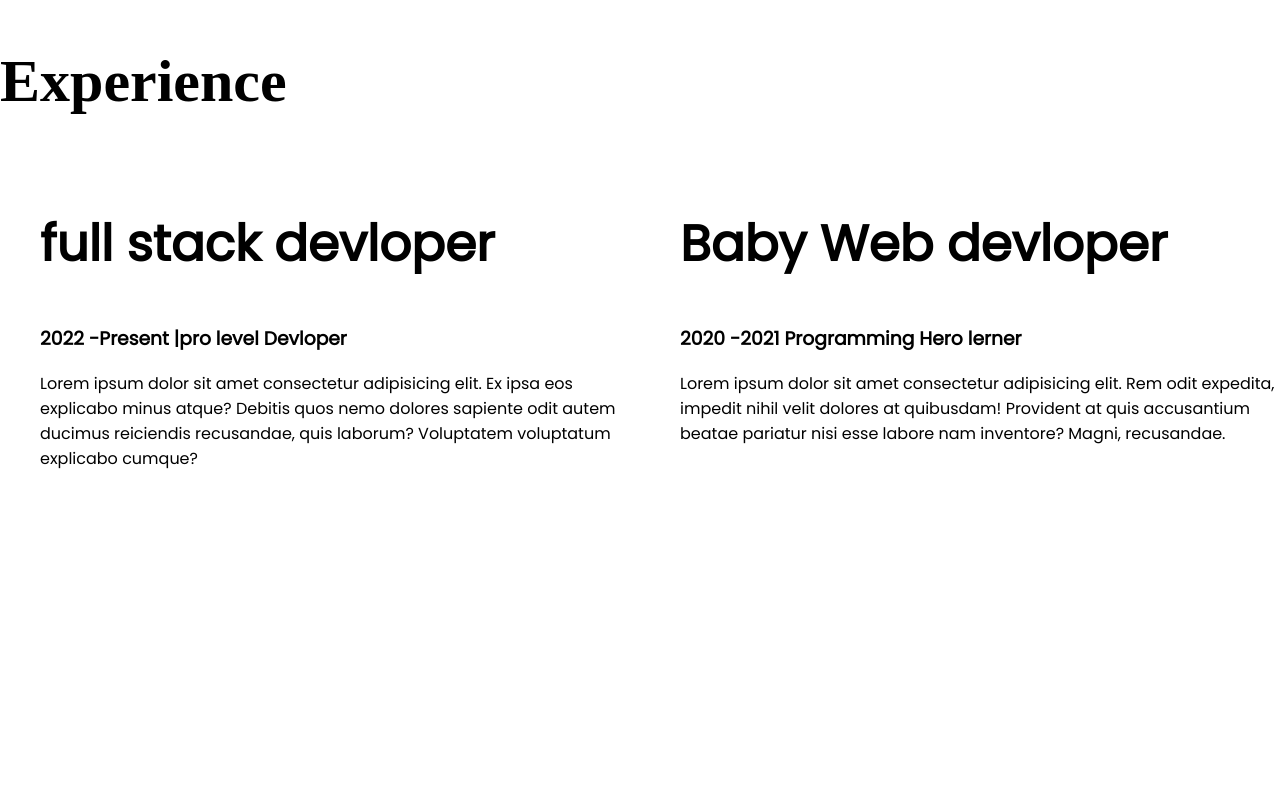
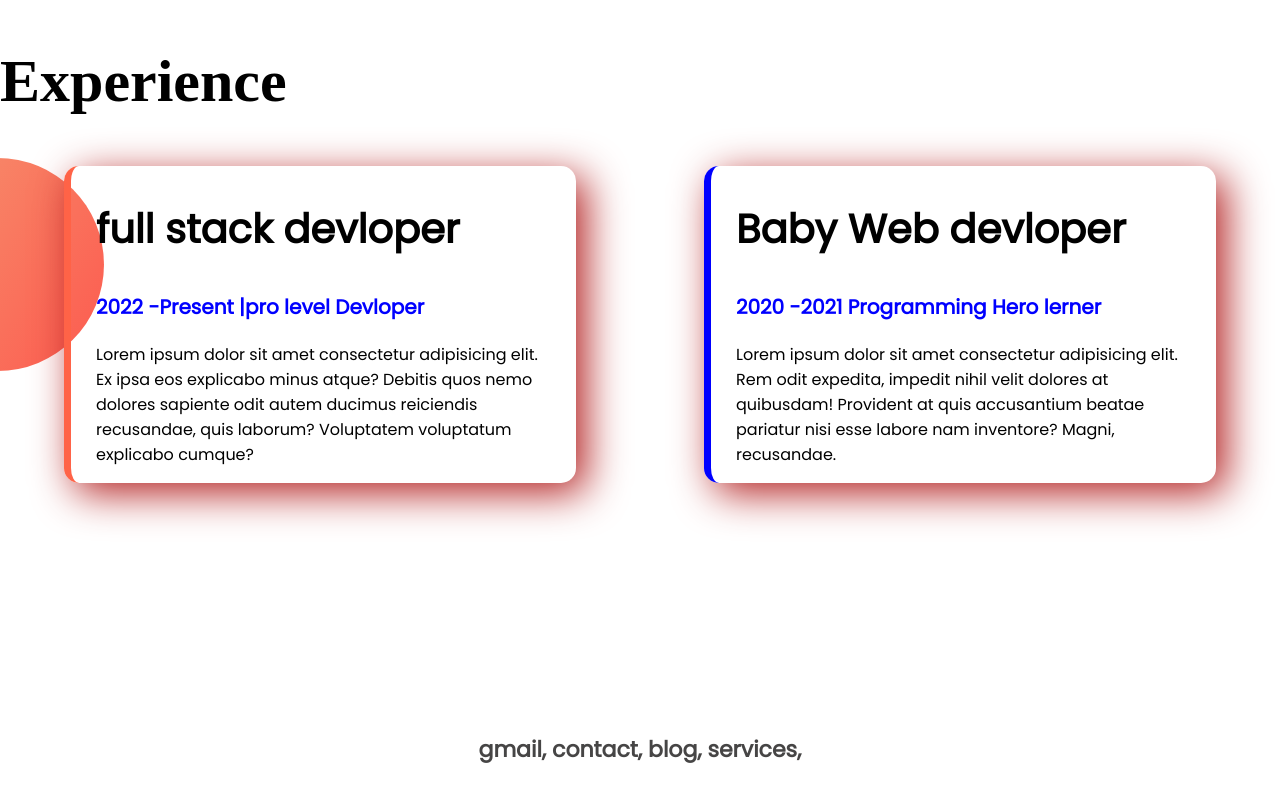
Before and after one commit to naimul13165/final_project1, a plain HTML site: page index.html in a window 1280 px wide. Shown: the part 1098-1899 px from the top of the page. Before the commit the page ends 1585 px from the top, so only its background shows below. Drawn offline with Linux system fonts and the light colour scheme; a web font is replaced by a local one.

Commit message:
final push

```diff
--- a/index.html
+++ b/index.html
@@ -42,20 +42,21 @@
     <section class="experience-Area">
         <h1 class="font">Experience</h1>
         <div class="Flexible-container">
-            <div class="helf">
-                <h1>full stack devloper</h1>
-                <h3>2022 -Present |pro level Devloper</h3>
+            <div id="full-stack-devloper" class="experience-item">
+                <h1 class="header-line">full stack devloper</h1>
+                <h3 class="title-line">2022 -Present |pro level Devloper</h3>
                 <p>Lorem ipsum dolor sit amet consectetur adipisicing elit. Ex ipsa eos explicabo minus atque? Debitis quos nemo dolores sapiente odit autem ducimus reiciendis recusandae, quis laborum? Voluptatem voluptatum explicabo cumque?</p>
             </div>
-            <div class="helf">
-                <h1>Baby Web devloper</h1>
-                <h3>2020 -2021 Programming Hero lerner</h3>
+            <div id="Baby-Web-devloper" class="experience-item">
+                <h1 class="header-line">Baby Web devloper</h1>
+                <h3 class="title-line">2020 -2021 Programming Hero lerner</h3>
                 <p>Lorem ipsum dolor sit amet consectetur adipisicing elit. Rem odit expedita, impedit nihil velit dolores at quibusdam! Provident at quis accusantium beatae pariatur nisi esse labore nam inventore? Magni, recusandae.</p>
             </div>
         </div>
     </section>
-
-
 </body>
+<footer>
+    <p>gmail, contact, blog, services, </p>
+</footer>
 
 </html>
--- a/style.css
+++ b/style.css
@@ -57,6 +57,12 @@ h1 {
     border-radius: 10px;
 }
 
+.experience-Area {
+    background-image: url(images/exp-bg.png);
+    background-repeat: no-repeat;
+    background-position: left;
+}
+
 .font {
     font-family: 'Times New Roman', Times, serif;
     font-weight: 700;
@@ -66,3 +72,37 @@ h1 {
 .Flexible-container {
     display: flex;
 }
+
+.header-line {
+    font-size: 40px;
+}
+
+.title-line {
+    font-size: 20px;
+    color: blue;
+}
+
+.experience-item {
+    width: 40%;
+    box-shadow: 10px 10px 40px rgb(179, 33, 33);
+    margin-left: 5%;
+    margin-right: 5%;
+    padding: 0px 25px;
+    border-radius: 15px;
+}
+
+#full-stack-devloper {
+    border-left: 7px solid tomato;
+}
+
+#Baby-Web-devloper {
+    border-left: 7px solid blue;
+}
+
+footer p {
+    color: rgb(70, 69, 69);
+    font-weight: bold;
+    text-align: center;
+    font-size: 22px;
+    margin: 250px 0 50px 0;
+}
```
